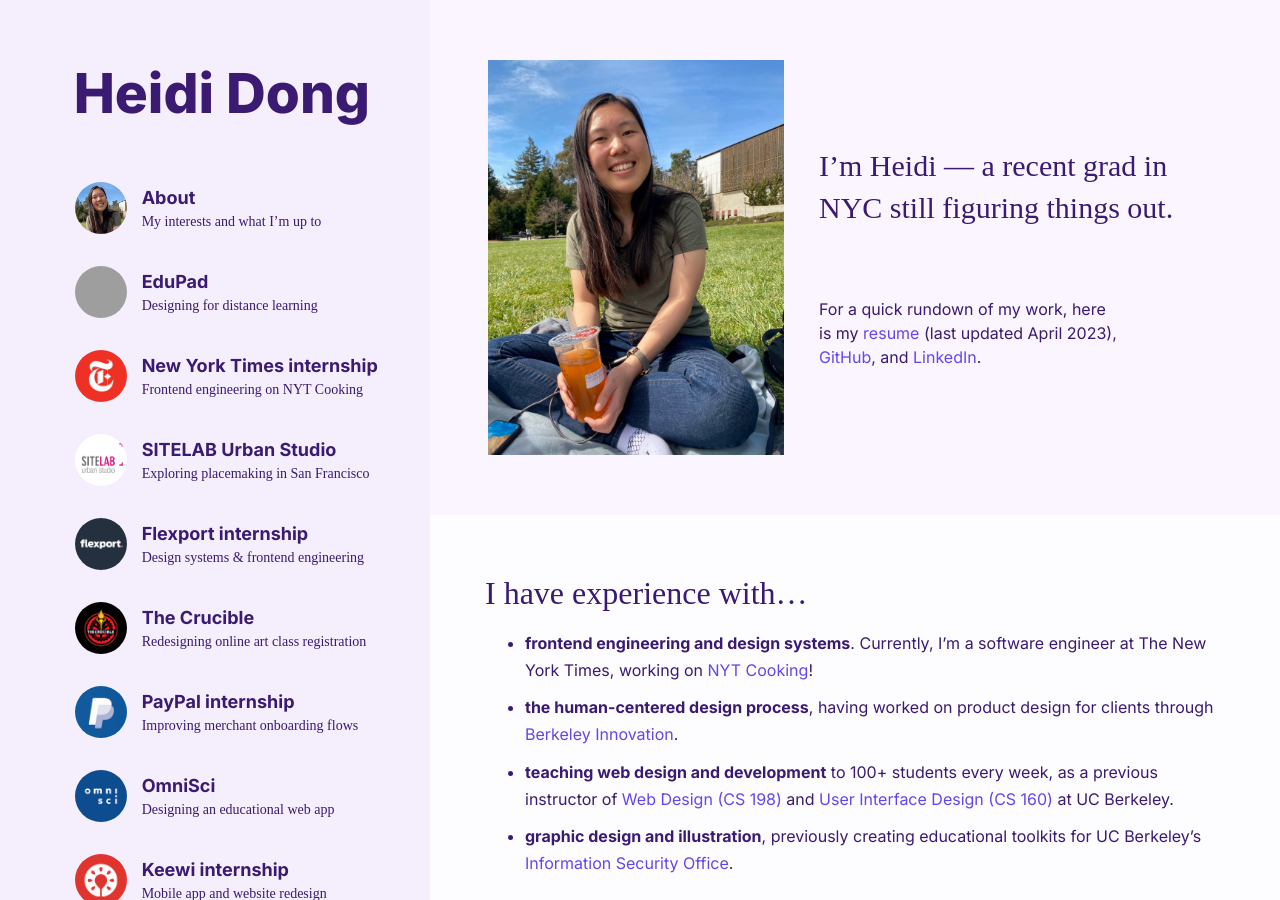
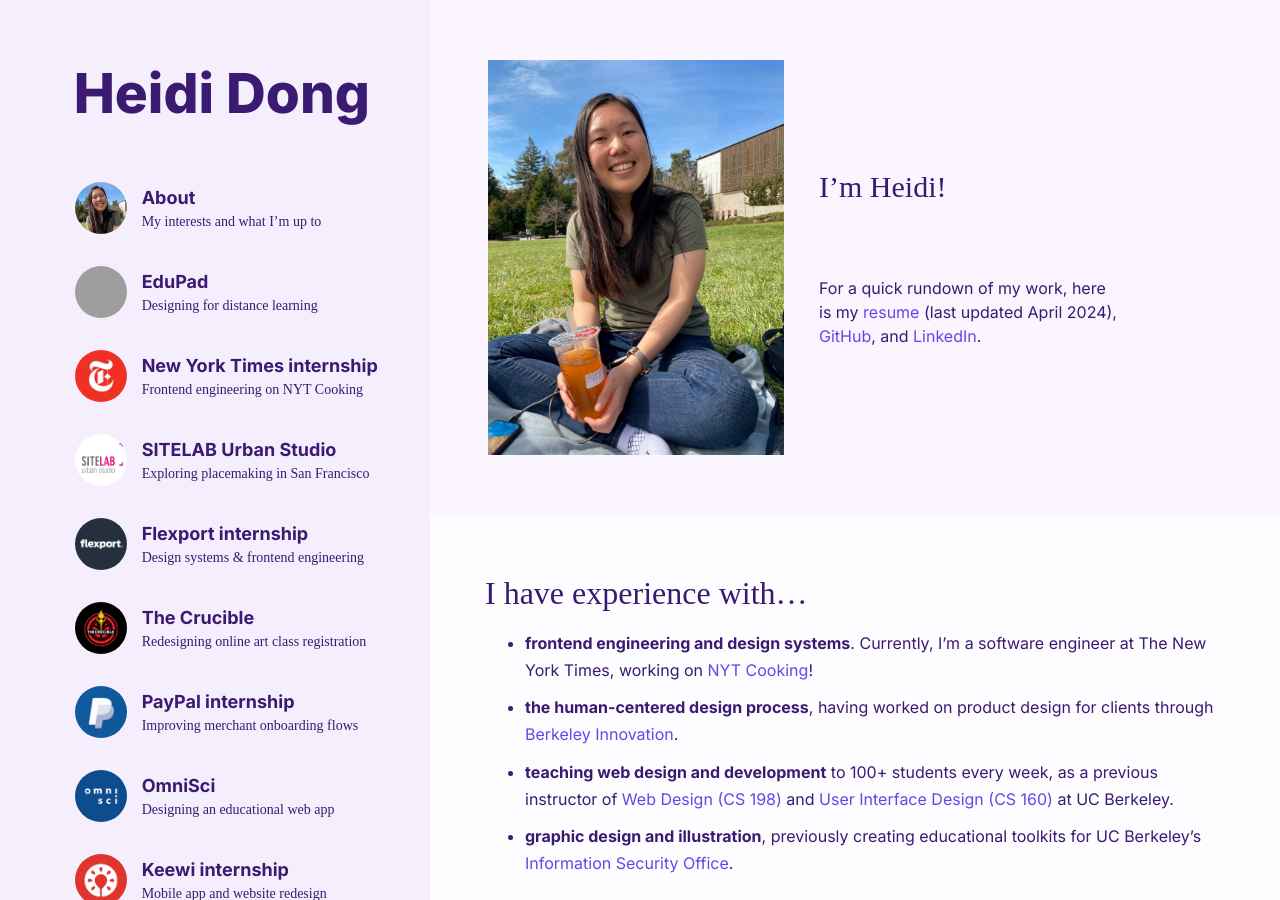
Before and after one commit to heidid/heidid.github.io, a Jekyll site: the page built from index.md, in a window 1280 px wide and 900 px high. Built offline with Jekyll 4.4.1, drawn with Linux system fonts in a browser that asks for light colours; some web fonts are replaced; our own code applies the rules of GitHub Pages for plain Markdown files; grey boxes are pictures that could not be loaded.

Commit message:
Update header because Harrison said so

```diff
--- a/_layouts/default.html
+++ b/_layouts/default.html
@@ -109,9 +109,9 @@
         <div class="container">
           <img src="img/me.jpg" alt="">
           <div id="intro-text">
-            <h2>I’m Heidi — a recent grad in NYC still figuring things out.</h2>
+            <h2>I’m Heidi!</h2>
             <p>
-              For a quick rundown of my work, here is my <a href="HeidiDong_resume2023_April.pdf" target="_blank">resume</a> (last updated April 2023), <a href="https://github.com/heidid" target="_blank">GitHub</a>, and <a href="https://www.linkedin.com/in/heididong/" target="_blank">LinkedIn</a>.
+              For a quick rundown of my work, here is my <a href="resume2024_Apr.pdf" target="_blank">resume</a> (last updated April 2024), <a href="https://github.com/heidid" target="_blank">GitHub</a>, and <a href="https://www.linkedin.com/in/heididong/" target="_blank">LinkedIn</a>.
             </p>
           </div>
         </div>
```
